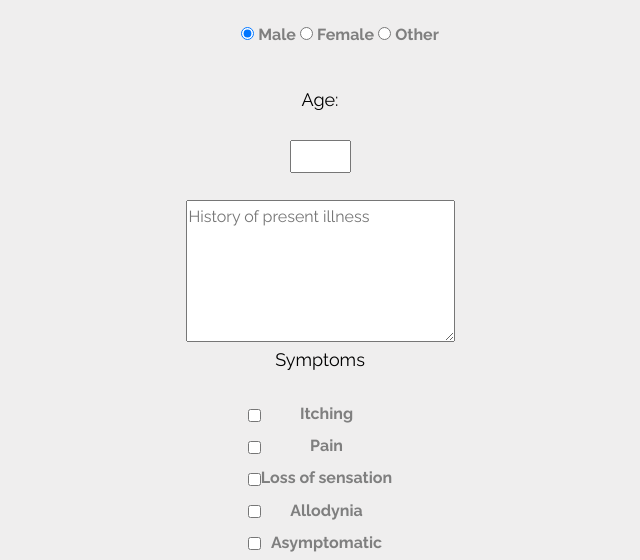
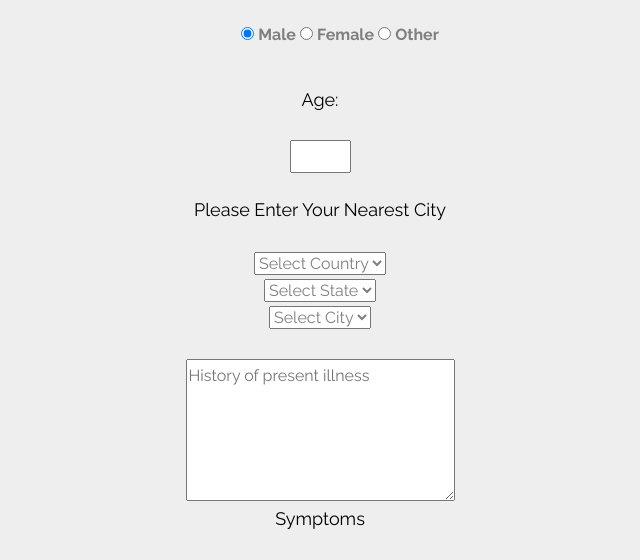
Before and after one commit to ADI10HERO/SkiSyAI, a Flask app: page /index in a window 1280 px wide. Shown: the part 331-891 px from the top of the page, without its empty margins (320-960 px from the left). Run offline with Flask 2, Linux system fonts and the light colour scheme; some libraries are stand-ins or nearby versions; some web fonts are replaced.

Commit message:
location taken

```diff
--- a/WebApp/app.py
+++ b/WebApp/app.py
@@ -181,7 +181,10 @@
     symptom5 = request.form.get('symptom5',default='-',type=str)
     Drugshistory = request.form.get('Drugshistory',default='-',type=str)
     user_name = request.form.get('user_name',default='-',type=str)
-    print("\n\n\n",user_name,"\n\n\n")
+    country = request.form.get('country',default='India',type=str)
+    state = request.form.get('state',default='Maharashtra',type=str)
+    city = request.form.get('city',default='Mumbai',type=str)
+    # print("\n\n\n",user_name,"\n\n\n")
     target = os.path.join(APP_ROOT, 'static/image/')
     if not os.path.isdir(target):
         os.mkdir(target)
@@ -190,7 +193,7 @@
         destination = "/".join([target, filename])
         file.save(destination)
         model_pred = pred(destination)
-        row = Data(fname,lname,gender,age,Historyofpresentillness,
+        row = Data(fname,lname,gender,age,country,state,city,Historyofpresentillness,
                     history1,history2,history3,history4,
                     symptom1,symptom2,symptom3,symptom4,symptom5,
                     Drugshistory,destination,model_pred,user_name,comment=None,status='0')
@@ -281,6 +284,9 @@
     lname = request.form.get('lastname')
     gender = request.form.get('gender')
     age = request.form.get('age')
+    country = request.form.get('country',default='India',type=str)
+    state = request.form.get('state',default='Maharashtra',type=str)
+    city = request.form.get('city',default='Mumbai',type=str)
     Historyofpresentillness = request.form.get('Historyofpresentillness',default='-',type=str)
     history1 = request.form.get('history1',default='-',type=str)
     history2 = request.form.get('history2',default='-',type=str)
@@ -300,7 +306,8 @@
         destination = "/".join([target, filename])
         file.save(destination)
         model_pred = pred(destination)
-        row = Data(fname,lname,gender,age,Historyofpresentillness,
+        row = Data(fname,lname,gender,age,country,state,
+                    city,Historyofpresentillness,
                     history1,history2,history3,history4,
                     symptom1,symptom2,symptom3,symptom4,symptom5,
                     Drugshistory,destination,model_pred)
--- a/WebApp/templates/index.html
+++ b/WebApp/templates/index.html
@@ -41,6 +41,8 @@
 
 	<!-- Modernizr static/js -->
 	<script src="../static/js/modernizr-2.6.2.min.js"></script>
+	<script src="//ajax.googleapis.com/ajax/libs/jquery/1.11.1/jquery.min.js"></script>
+	<script src="//geodata.solutions/includes/countrystatecity.js"></script>
 	<!-- FOR IE9 below -->
 	<!--[if lt IE 9]>
 	<script src="js/respond.min.js"></script>
@@ -101,11 +103,25 @@
               <label for="Other">Other</label><br><br>
           </li>
       </ul>
-
     <h4>Age:</h4> <input type="number" required name="age" min="1" max="150"><br>
     <br>
+
+    <h4>Please Enter Your Nearest City</h4>
+	<select name="country" class="countries order-alpha presel-IN" id="countryId">
+	    <option value="">Select Country</option>
+	</select>
+	<br>
+	<select name="state" class="states order-alpha" id="stateId">
+		<option value="">Select State</option>
+	</select>
+	<br>
+	<select name="city" class="cities order-alpha" id="cityId">
+		<option value="">Select City</option>
+	</select>
+	<br>
+	<br>
 	<textarea placeholder="History of present illness"name="Historyofpresentillness" rows="5" cols="30"></textarea><br>
-<h4>Symptoms</h4>
+	<h4>Symptoms</h4>
     <table align="center">
         <tr>
             <td><input type="checkbox" name="symtomp1" id="symtomp1" value="Itching"></td>
```
Also changed, not shown: WebApp/db.py (+7 -1 lines), WebApp/create_db.py (deleted).
